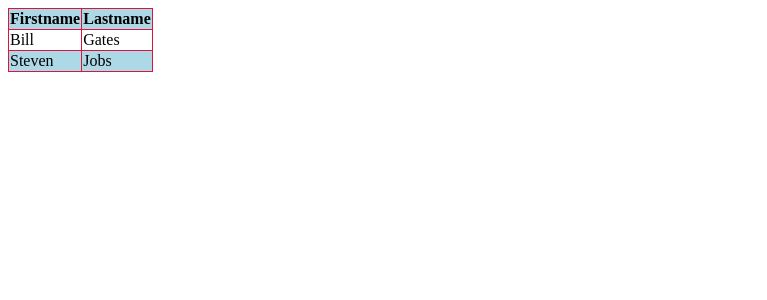
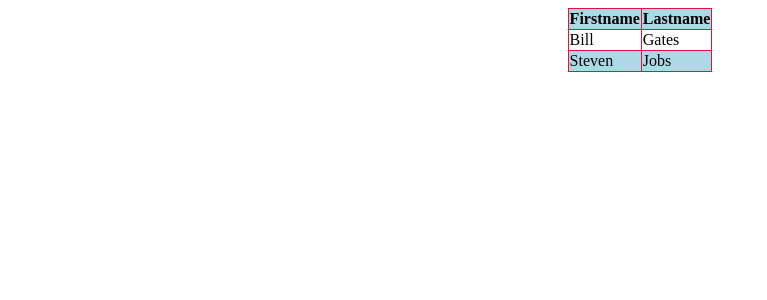
Before and after one commit to ichengzi/ichengzi.github.io, a Jekyll site: the page html/table.html, which Jekyll copies as it is, in a window 1280 px wide. Shown: the top 300 px of the page, without its empty margins (0-767 px from the left). Built offline with Jekyll 4.4.1, drawn with Linux system fonts in a browser that asks for light colours.

```diff
--- a/_config.yml
+++ b/_config.yml
@@ -17,5 +17,6 @@ url: "http://4728.coding.me" # the base hostname & protocol for your site
 twitter_username: iichengzi
 github_username:  ichengzi
 
+timezone: Asia/Shanghai
 # Build settings
 markdown: kramdown
--- a/html/table.html
+++ b/html/table.html
@@ -15,6 +15,10 @@
             }
             table{
                 border-collapse: collapse;
+                margin: 0 auto;/*居中*/
+                /*position: relative;
+                left: 50%;
+                margin-left:-50px;*/
             }
         </style>
     </head>
```
